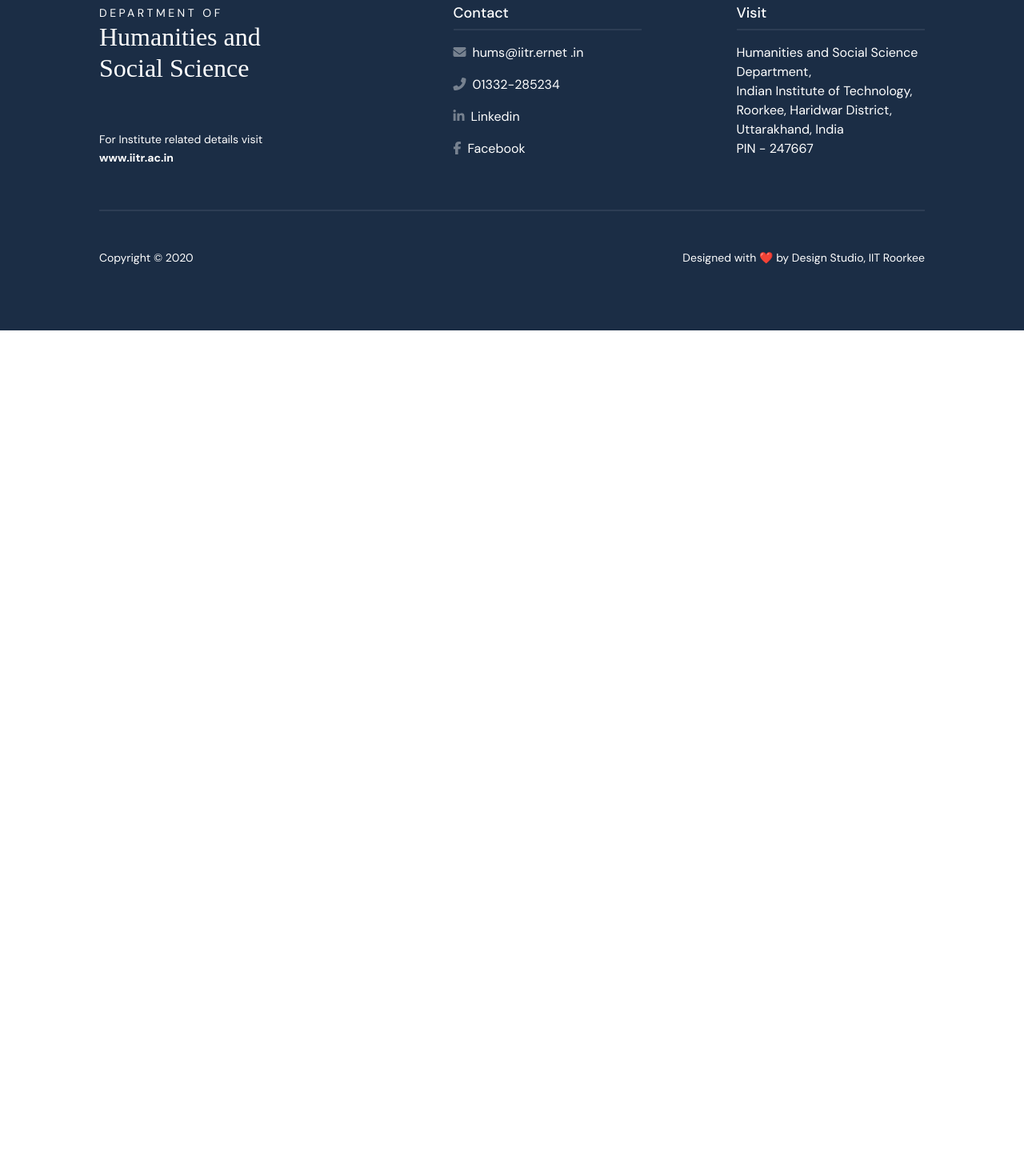
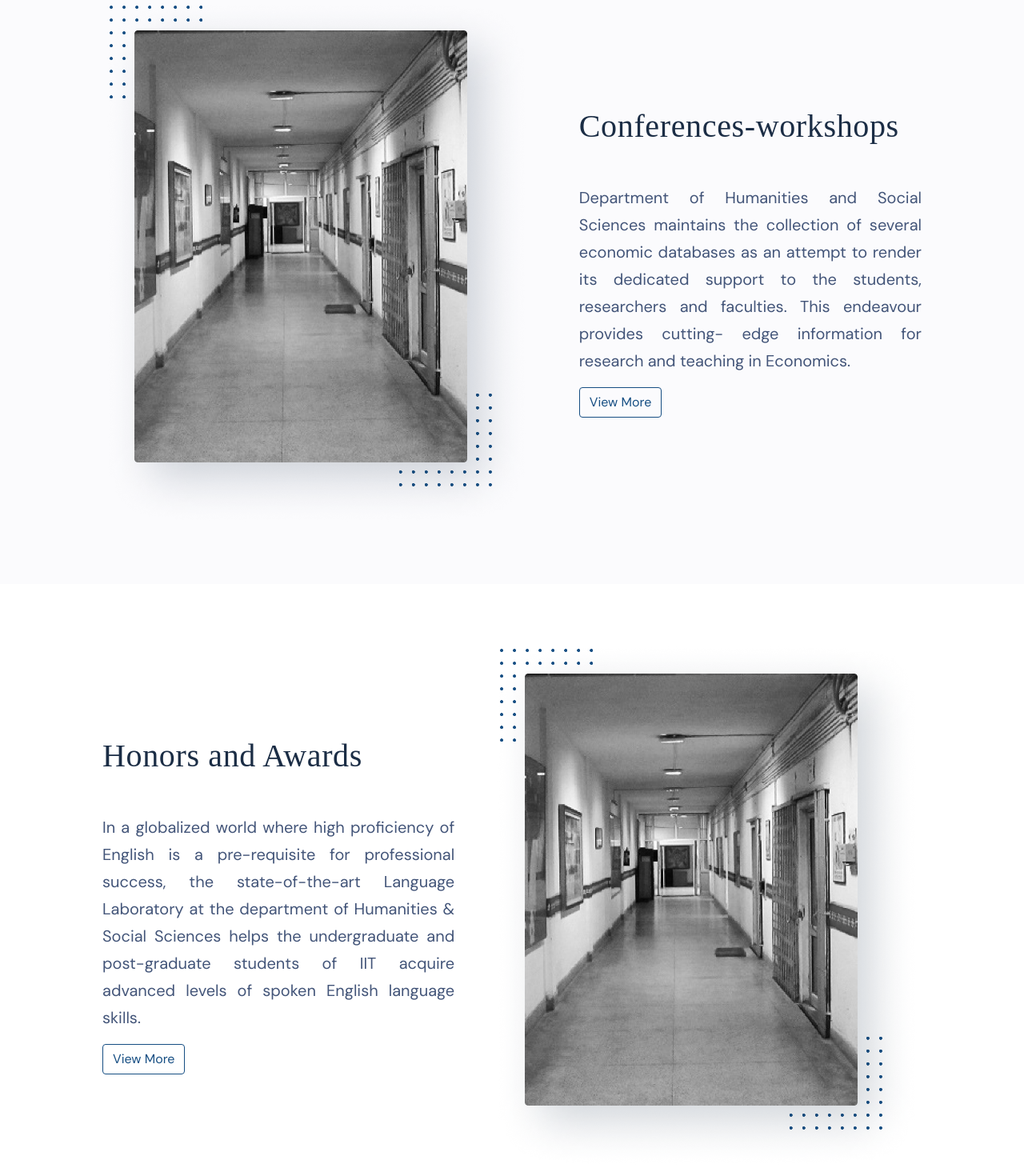
Before and after one commit to Anandjeechoubey/HSS-frontend, a React (Create React App) app: page /events in a window 1280 px wide. Shown: the part 880-2350 px from the top of the page at 80% size. Before the commit the page ends 1293 px from the top, so only its background shows below. Built offline with nearby package versions, Linux system fonts and the light colour scheme.

Commit message:
feat: events page

```diff
--- a/src/pages/events.js
+++ b/src/pages/events.js
@@ -1,5 +1,7 @@
 import React from "react";
 import HeroSection from "components/hero";
+import history from "assets/images/history.png";
+import Button from "react-bootstrap/Button";
 
 function Events() {
   return (
@@ -14,6 +16,74 @@
           department’s faculty research presentation has also been revamped.
         </p>
       </HeroSection>
+
+      <section className="padded-container d-flex align-items-center flex-wrap flex-md-nowrap grey-section">
+        <img className="home--hist-img" src={history} />
+        <div>
+          <h1 className="section-heading">Conferences-workshops</h1>
+          <p className="section-content">
+            Department of Humanities and Social Sciences maintains the
+            collection of several economic databases as an attempt to render its
+            dedicated support to the students, researchers and faculties. This
+            endeavour provides cutting- edge information for research and
+            teaching in Economics.
+          </p>
+          <Button variant="outline-primary" href="#">
+            View More
+          </Button>
+        </div>
+      </section>
+
+      <section className="padded-container d-flex align-items-center flex-wrap flex-md-nowrap">
+        <div>
+          <h1 className="section-heading">Honors and Awards</h1>
+          <p className="section-content">
+            In a globalized world where high proficiency of English is a
+            pre-requisite for professional success, the state-of-the-art
+            Language Laboratory at the department of Humanities & Social
+            Sciences helps the undergraduate and post-graduate students of IIT
+            acquire advanced levels of spoken English language skills.
+          </p>
+          <Button variant="outline-primary" href="#">
+            View More
+          </Button>
+        </div>
+        <img className="home--hist-img mr-0 ml-5" src={history} />
+      </section>
+
+      <section className="padded-container d-flex align-items-center flex-wrap flex-md-nowrap grey-section">
+        <img className="home--hist-img" src={history} />
+        <div>
+          <h1 className="section-heading">Activities</h1>
+          <p className="section-content">
+            Department of Humanities and Social Sciences maintains the
+            collection of several economic databases as an attempt to render its
+            dedicated support to the students, researchers and faculties. This
+            endeavour provides cutting- edge information for research and
+            teaching in Economics.
+          </p>
+          <Button variant="outline-primary" href="#">
+            View More
+          </Button>
+        </div>
+      </section>
+
+      <section className="padded-container d-flex align-items-center flex-wrap flex-md-nowrap">
+        <div>
+          <h1 className="section-heading">Talks</h1>
+          <p className="section-content">
+            In a globalized world where high proficiency of English is a
+            pre-requisite for professional success, the state-of-the-art
+            Language Laboratory at the department of Humanities & Social
+            Sciences helps the undergraduate and post-graduate students of IIT
+            acquire advanced levels of spoken English language skills.
+          </p>
+          <Button variant="outline-primary" href="#">
+            View More
+          </Button>
+        </div>
+        <img className="home--hist-img mr-0 ml-5" src={history} />
+      </section>
     </>
   );
 }
```
